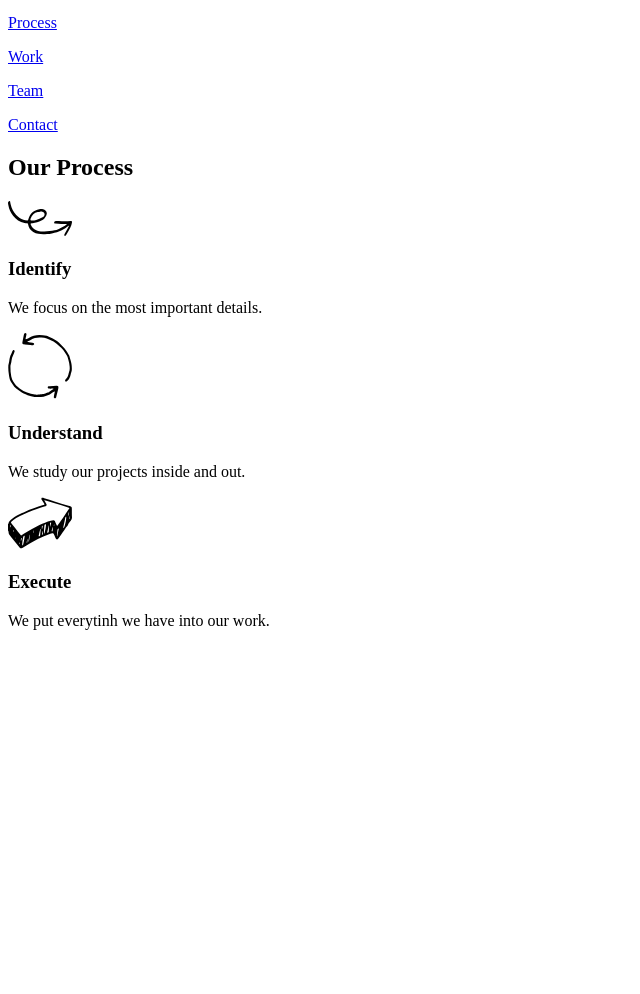
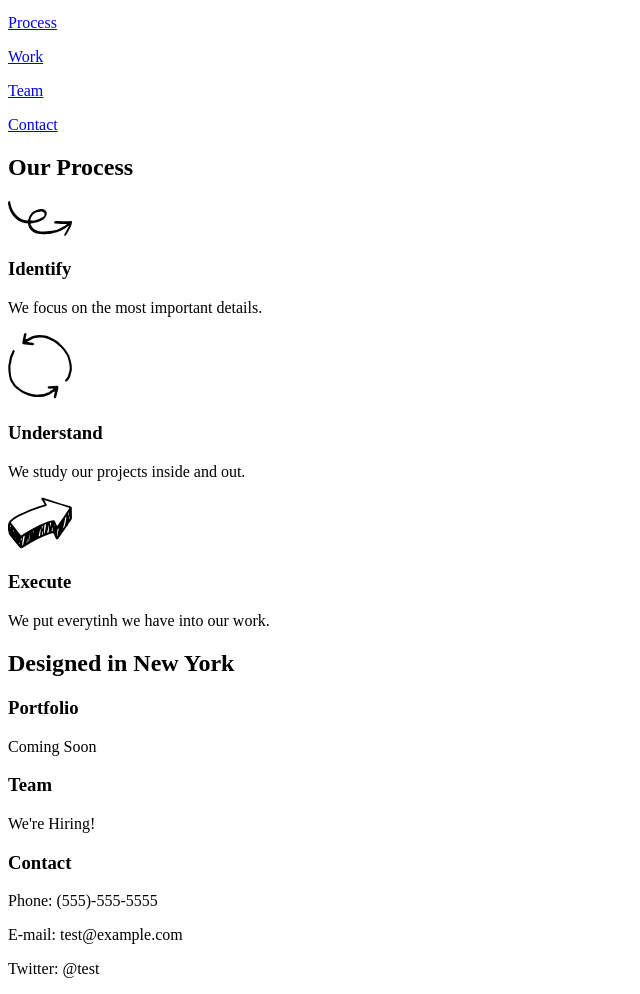
Before and after one commit to adamjohansson/broadway, a plain HTML site: page index.html in a window 1280 px wide. Shown: the part 100-1094 px from the top of the page, without its empty margins (0-640 px from the left). Before the commit the page ends 800 px from the top, so only its background shows below. Drawn offline with Linux system fonts and the light colour scheme.

Commit message:
Added Designed section

```diff
--- a/index.html
+++ b/index.html
@@ -34,5 +34,22 @@
     <p>We put everytinh we have into our work.</p>
 </div>
 
+<!-- Designed section -->
+<div class="designed">
+  <h2>Designed in New York</h2>
+
+  <h3>Portfolio</h3>
+  <p>Coming Soon</p>
+
+  <h3>Team</h3>
+  <p>We're Hiring!</p>
+
+  <h3>Contact</h3>
+  <p>Phone: (555)-555-5555</p>
+  <p>E-mail: test@example.com</p>
+  <p>Twitter: @test</p>
+</div>
+
+
   </body>
 </html>
```
